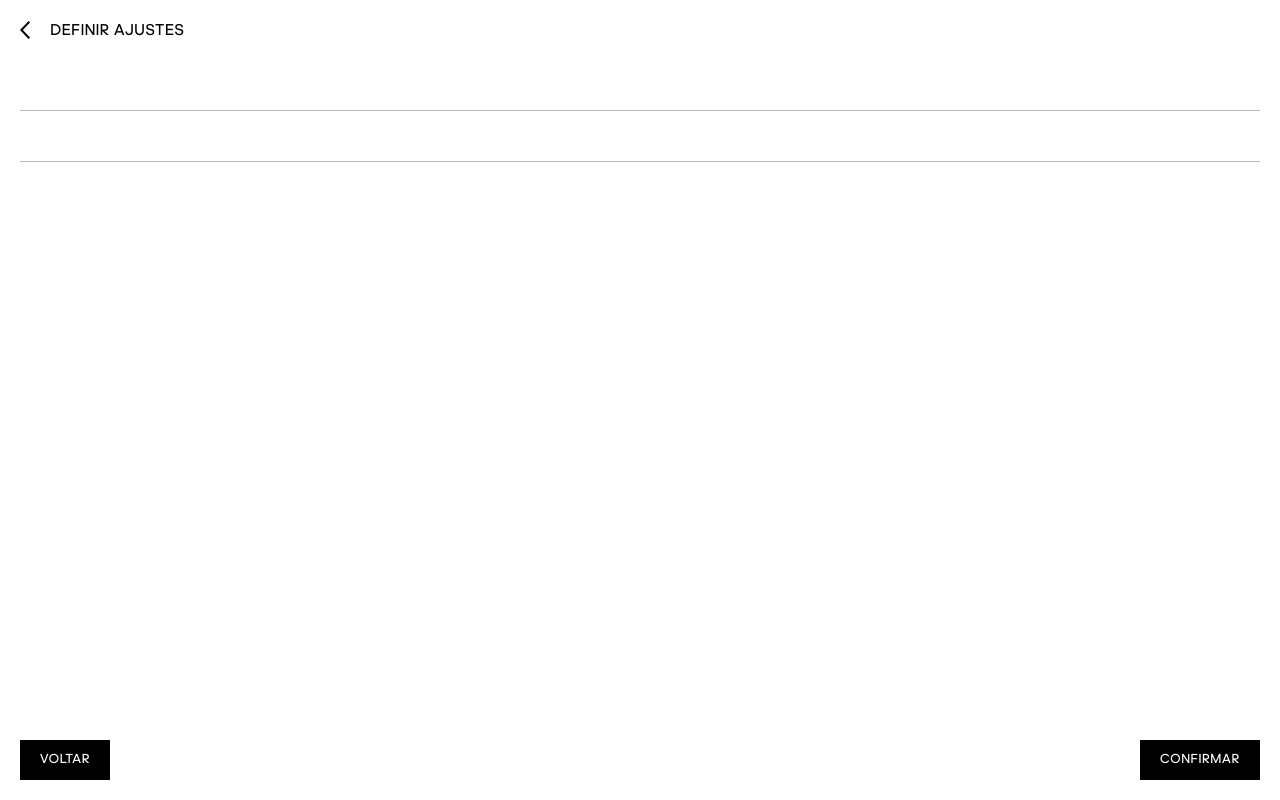
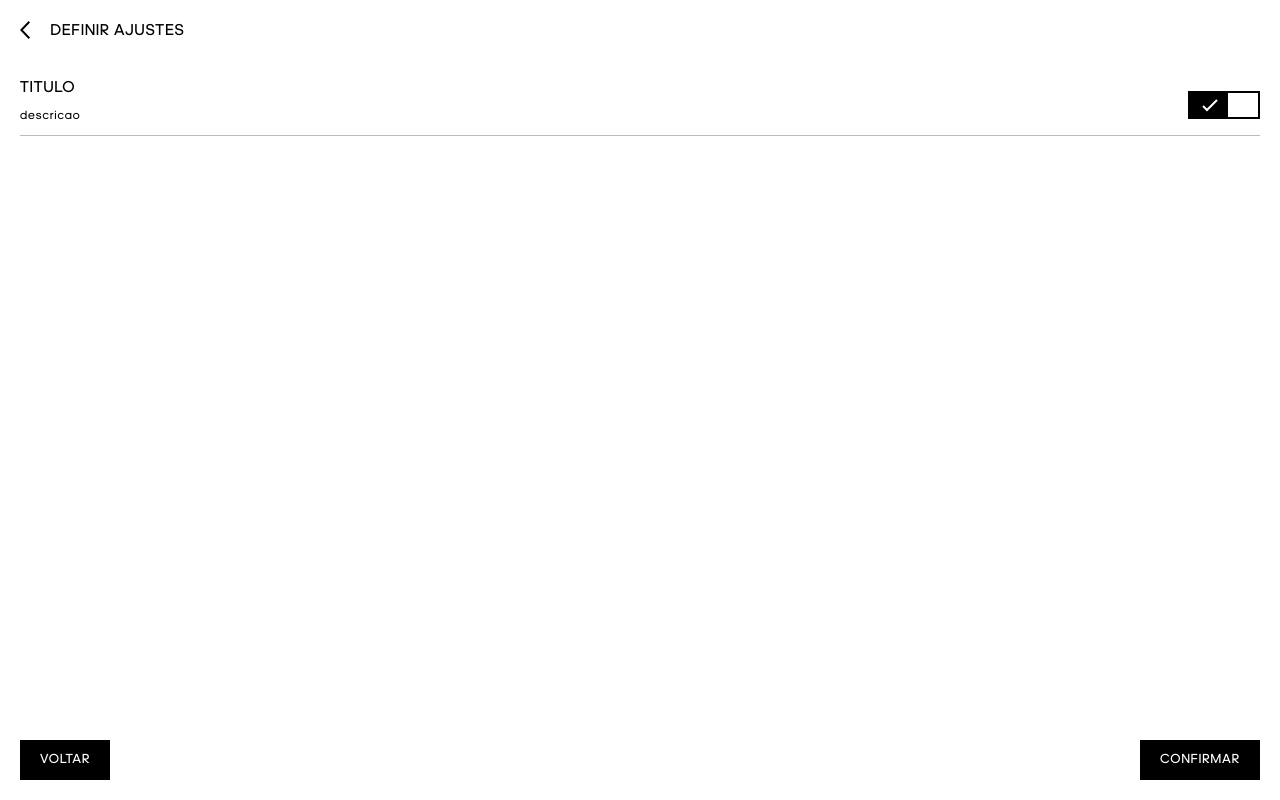
Before and after one commit to csbs1985/na-trave-ngx, an Angular app: page /principal/1 in a window 1280 px wide. Built offline with nearby package versions, Linux system fonts and the light colour scheme.

Commit message:
add form-toggle

```diff
--- a/src/app/definir/definir.component.html
+++ b/src/app/definir/definir.component.html
@@ -8,9 +8,17 @@
         (esporteSelecionado)="esporteSelecionado($event)"
       ></app-selecionar-esporte>
 
-      <app-form-texto [formTexto]="formTextoCasa"></app-form-texto>
+      <app-form-texto
+        *ngIf="isPlacar"
+        [formTexto]="formTextoCasa"
+      ></app-form-texto>
 
-      <app-form-texto [formTexto]="formTextoVisitante"></app-form-texto>
+      <app-form-texto
+        *ngIf="isPlacar"
+        [formTexto]="formTextoVisitante"
+      ></app-form-texto>
+
+      <app-form-toggle></app-form-toggle>
     </div>
 
     <div class="definir-rodape botao-duplo">
--- a/src/app/shared/components/form-texto/form-texto.component.scss
+++ b/src/app/shared/components/form-texto/form-texto.component.scss
@@ -1,7 +1,7 @@
 @import '../../../../sass/styles.scss';
 
 .form-texto {
-  border-bottom: $borda;
+  border-bottom: $borda-p;
   margin: $tamanho-m;
 
   &-titulo {
--- /dev/null
+++ b/src/app/shared/components/form-toggle/form-toggle.component.html
@@ -0,0 +1,61 @@
+<div class="form-toggle">
+  <div class="form-toggle-esquerda">
+    <div class="form-toggle-titulo">{{ formToggle.titulo }}</div>
+
+    <div
+      class="form-toggle-descricao"
+      *ngIf="formToggle.descricao"
+    >{{ formToggle.descricao }}</div>
+  </div>
+
+  <div class="form-toggle-direita">
+    <div class="form-toggle-toggle">
+      <input
+        id="toggle-on"
+        class="toggle toggle-left"
+        name="toggle"
+        value="false"
+        type="radio"
+        checked
+      >
+      <label
+        for="toggle-on"
+        class="btn"
+      >
+
+        <svg
+          width="16"
+          height="24"
+        >
+          <defs>
+            <symbol
+              id="checkbox-checkmark"
+              viewBox="0 0 16 24"
+            >
+              <path
+                fill="none"
+                stroke="#ffffff"
+                stroke-miterlimit="10"
+                stroke-width="2px"
+                d="M1 13l4 4L15 7"
+              ></path>
+            </symbol>
+          </defs>
+          <use xlink:href="#checkbox-checkmark"></use>
+        </svg>
+      </label>
+
+      <input
+        id="toggle-off"
+        class="toggle toggle-right"
+        name="toggle"
+        value="true"
+        type="radio"
+      >
+      <label
+        for="toggle-off"
+        class="btn btn-off"
+      ></label>
+    </div>
+  </div>
+</div>
--- /dev/null
+++ b/src/app/shared/components/form-toggle/form-toggle.component.scss
@@ -0,0 +1,94 @@
+@import '../../../../sass/styles.scss';
+
+.form-toggle {
+  border-bottom: $borda-p;
+  display: flex;
+  margin: $tamanho-m;
+
+  &-esquerda {
+    flex: 1 1 auto;
+  }
+
+  &-titulo {
+    margin-bottom: $tamanho-p;
+  }
+
+  &-descricao {
+    font-size: 12px;
+    margin-bottom: $tamanho-p;
+    text-transform: none;
+  }
+
+  &-direita {
+    display: inline-flex;
+    justify-content: center;
+    flex-direction: column;
+  }
+
+  &-toggle {
+    flex: 0 1 auto;
+
+    .btn {
+      border: $borda-m;
+      display: inline-block;
+      height: 24px;
+      position: relative;
+      text-align: center;
+      transition: background 600ms ease, color 600ms ease;
+    }
+
+    input[type="radio"].toggle {
+      display: none;
+
+      &+label {
+        cursor: pointer;
+        width: $tamanho-g;
+
+        &:hover {
+          background: none;
+          color: $cor-primario;
+        }
+
+        &:after {
+          background: $cor-primario;
+          content: "";
+          height: 100%;
+          position: absolute;
+          top: 0;
+          transition: left 200ms cubic-bezier(0.77, 0, 0.175, 1);
+          width: 30px;
+          z-index: -1;
+        }
+      }
+
+      &.toggle-left+label {
+        border-right: 0;
+        height: 24px;
+        left: -1px;
+        top: -2px;
+
+        &:after {
+          left: 100%
+        }
+      }
+
+      &.toggle-right+label {
+        margin-left: -5px;
+        width: 30px;
+
+        &:after {
+          left: -100%;
+        }
+      }
+
+      &:checked+label {
+        cursor: default;
+        transition: color 200ms;
+
+        &:after {
+          left: 0;
+        }
+      }
+    }
+  }
+}
--- /dev/null
+++ b/src/app/shared/components/form-toggle/form-toggle.component.ts
@@ -0,0 +1,20 @@
+import { Component, OnInit } from '@angular/core';
+
+@Component({
+  selector: 'app-form-toggle',
+  templateUrl: './form-toggle.component.html',
+  styleUrls: ['./form-toggle.component.scss']
+})
+export class FormToggleComponent implements OnInit {
+
+  formToggle = {
+    titulo: 'titulo',
+    descricao: 'descricao'
+  };
+
+  constructor() { }
+
+  ngOnInit(): void {
+  }
+
+}
--- a/src/sass/_variables.scss
+++ b/src/sass/_variables.scss
@@ -12,4 +12,5 @@ $espaco-letra: 1px;
 
 $texto-sombra: 3px 4px 5px $cor-primario;
 
-$borda: 1px solid $cor-secundario;
+$borda-p: 1px solid $cor-secundario;
+$borda-m: 2px solid $cor-primario;
```
Also changed, not shown: src/app/shared/components/components.module.ts (+5 -2 lines), src/assets/svg/checkbox.svg (added).
